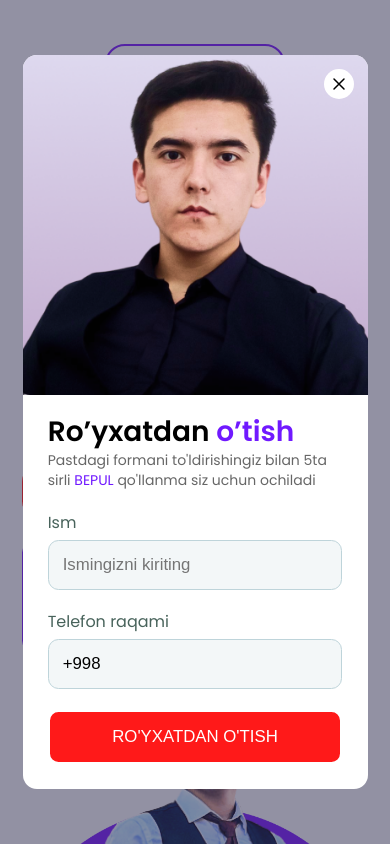
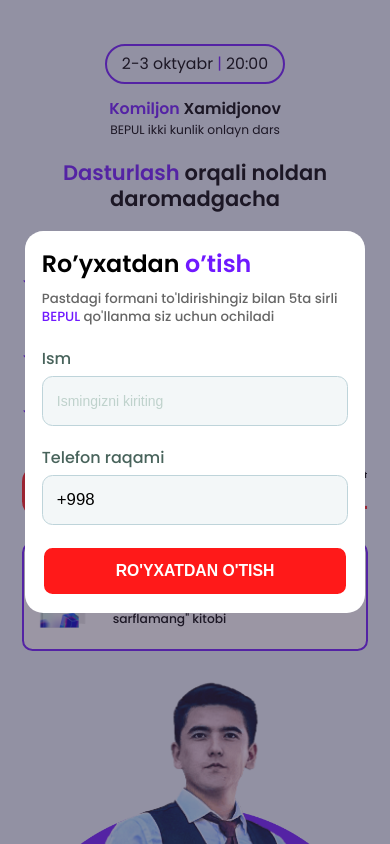
Before and after one commit to Sardorbek0731/Komiljon-Xamidjonov, a plain HTML site: page index.html in a window 390 px wide. Both pictures are taken after a click on the element "RO'YXATDAN O'TISH". Shown: the top 844 px of the page. Drawn offline with Linux system fonts and the light colour scheme.

Commit message:
changed design

```diff
--- a/index.html
+++ b/index.html
@@ -160,13 +160,7 @@
     <div class="modal flex justify-center align-center d-none" id="formModal">
         <div class="overlayBg d-none" id="overlayBg"></div>
 
-        <div class="formModal flex">
-            <div class="left">
-                <button class="d-none" id="closeBtn">
-                    <img src="./img/X.svg" alt="Close">
-                </button>
-            </div>
-            <div class="right">
+        <div class="formModal flex column">
             <h2>Ro’yxatdan <span class="spanColor">o’tish</span></h2>
             <p>Pastdagi formani to'ldirishingiz bilan 5ta sirli <span class="spanColor">BEPUL</span> qo'llanma siz
                 uchun ochiladi </p>
@@ -185,6 +179,9 @@
                 </p>
                 <button type="submit">Ro'yxatdan o'tish</button>
             </form>
+
+            <div class="modalClose" id="closeBtn">
+                <img src="./img/X.svg" alt="Close">
             </div>
         </div>
     </div>
--- a/style.css
+++ b/style.css
@@ -371,36 +371,24 @@ main {
 .formModal {
   position: relative;
   z-index: 15;
-  width: 935px;
-  border-radius: 1rem;
+  width: 31.75rem;
+  padding: 2.5rem;
   background-color: #fff;
+  border-radius: 1.3rem;
 }
 
-.formModal .left {
-  background-image: url("./img/modalImg.png");
-  background-repeat: no-repeat;
-  background-size: cover;
-  background-position: center;
-  width: 45%;
-  border-bottom-left-radius: 1rem;
-  border-top-left-radius: 1rem;
+.formModal h2 {
+  font-size: 1.875rem;
+  font-weight: 600;
+  line-height: 132%;
+  margin-bottom: 0.75rem;
 }
 
-.formModal .right {
-  padding: 2.3rem;
-  width: 55%;
-}
-
-.formModal .right h2 {
-  font-size: 2rem;
+.formModal p {
+  color: rgba(0, 0, 0, 0.6);
+  font-size: 1.125rem;
+  font-weight: 400;
   line-height: 132%;
-}
-
-.formModal .right p {
-  color: rgba(0, 0, 0, 0.6);
-  font-size: 1rem;
-  font-weight: 400;
-  line-height: 140%;
 }
 
 .formModal form {
@@ -416,6 +404,12 @@ main {
   font-size: 1rem;
   outline: none;
 }
+.formModal input::placeholder {
+  color: #bfd2cc;
+  font-size: 1rem;
+  font-weight: 400;
+  line-height: 132%;
+}
 
 .formModal label {
   display: inline-block;
@@ -425,26 +419,32 @@ main {
   margin-bottom: 0.5rem;
 }
 
-.formModal .right button {
+.formModal button {
   width: 100%;
-  padding: 1rem 0;
+  padding: 0.9rem 0;
   border-radius: 0.75rem;
   background: #ff1919;
   color: #fff;
-  font-size: 1.2rem;
-  font-weight: 500;
+  font-size: 1.125rem;
+  font-weight: 600;
   line-height: 132%;
   text-transform: uppercase;
-  border: none;
   outline: none;
   cursor: pointer;
   border: 2px solid white;
   transition: all 0.2s linear;
 }
-.formModal .right button:hover {
+.formModal button:hover {
   background-color: white;
   border: 2px solid #ff1919;
   color: #ff1919;
+}
+
+.modalClose {
+  position: absolute;
+  right: 1.3rem;
+  top: 1.3rem;
+  cursor: pointer;
 }
 
 .overlayBg {
@@ -472,39 +472,30 @@ main {
     height: auto;
   }
   .formModal {
-    width: 345px;
-    flex-direction: column;
+    width: 340px;
+    padding: 1.2rem;
   }
-
-  .formModal .left {
-    width: 100%;
-    height: 340px;
-    position: relative;
-    border-bottom-left-radius: 0;
-    border-top-right-radius: 1rem;
+  .formModal h2 {
+    font-size: 1.7rem;
   }
-
-  .formModal .right {
-    width: 100%;
-    padding: 1.4rem 1.8rem 1.8rem 1.8rem;
+  .formModal p {
+    color: rgba(0, 0, 0, 0.6);
+    font-size: 0.95rem;
+    font-weight: 450;
+    line-height: 140%;
   }
-
   .formModal input {
     padding: 1rem;
     font-size: 1.2rem;
   }
-  .formModal .left button {
-    position: absolute;
-    top: 1rem;
-    right: 1rem;
-    display: flex;
-    justify-content: center;
-    align-items: center;
-    background-color: #fff;
-    border: none;
-    border-radius: 50%;
-    width: 30px;
-    height: 30px;
+  .formModal button {
+    font-size: 1.125rem;
+    font-style: normal;
+    font-weight: 600;
+    line-height: 132%;
+  }
+  .modalClose {
+    display: none;
   }
   .dateAnd_userName {
     flex-direction: column;
@@ -517,12 +508,10 @@ main {
   }
   .name {
     font-size: 1.125rem;
-
     font-weight: 600;
   }
   .freeLesson {
     font-size: 0.875rem;
-
     font-weight: 400;
   }
   .lessonDate {
@@ -666,15 +655,6 @@ main {
 }
 
 @media only screen and (max-height: 740px) {
-  .formModal .left {
-    height: 320px;
-  }
-  .formModal .right {
-    padding: 1.2rem 1.6rem 1.6rem 1.6rem;
-  }
-  .formModal .right h2 {
-    font-size: 1.8rem;
-  }
   .finallyStep_text {
     margin-top: 2rem;
   }
```
Lines whose indentation alone changed are shown as unchanged.
